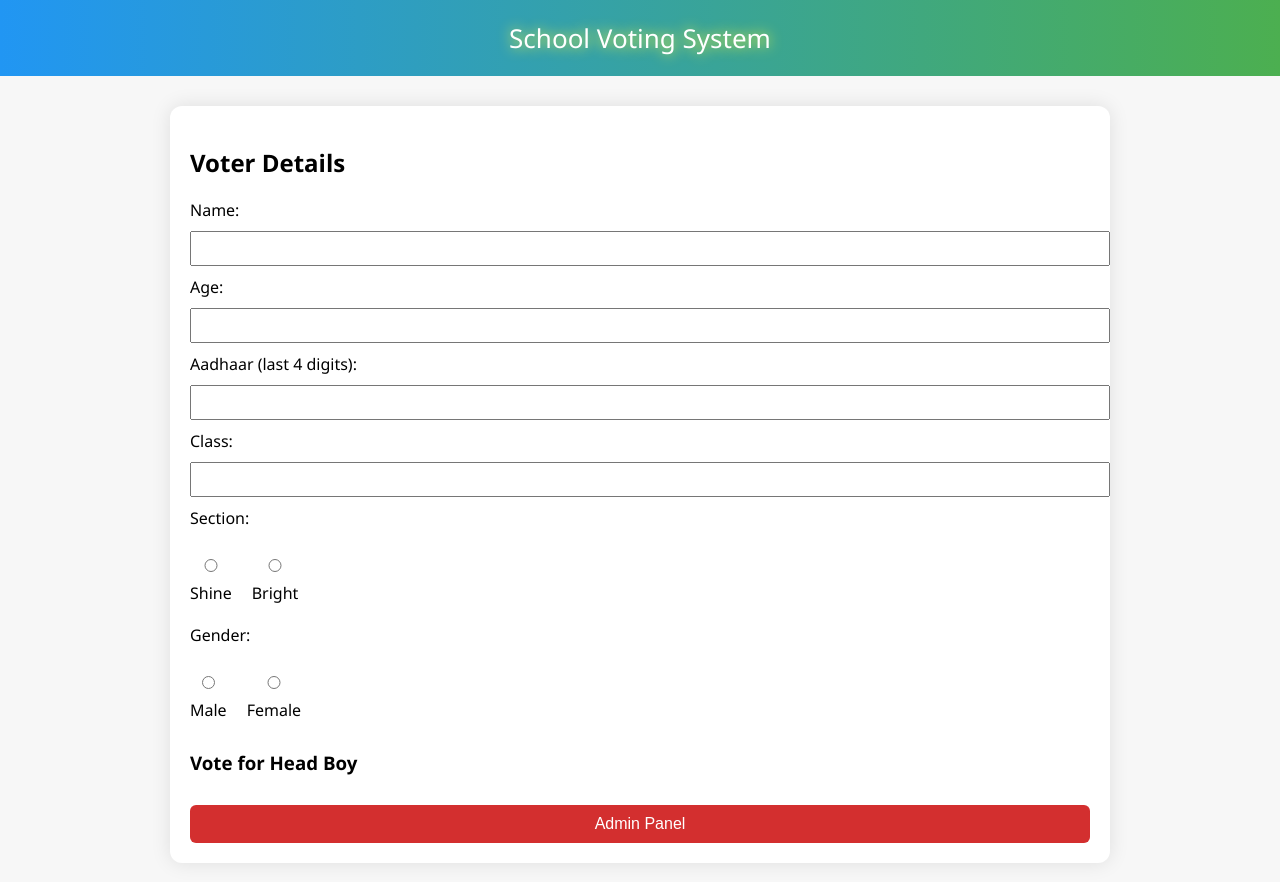
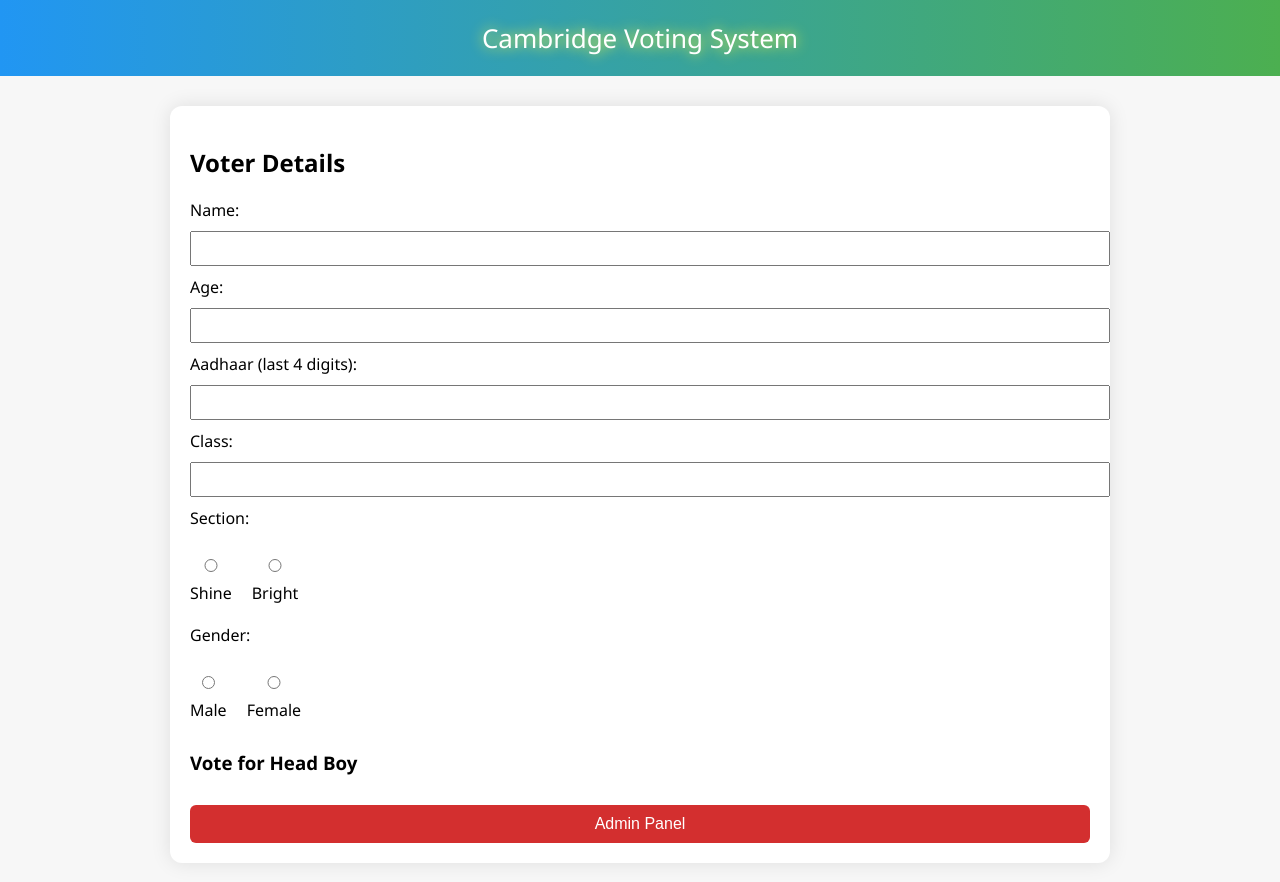
Before and after one commit to kshitiz289/voting-app, a plain HTML site: page index.html in a window 1280 px wide. Drawn offline with Linux system fonts and the light colour scheme.

Commit message:
Update index.html

```diff
--- a/index.html
+++ b/index.html
@@ -2,12 +2,12 @@
 <html lang="en">
 <head>
   <meta charset="UTF-8">
-  <title>School Voting System</title>
+  <title>Cambridge Voting System</title>
   <link rel="stylesheet" href="style.css">
 </head>
 <body>
   <script src="script.js"></script>
-  <header>School Voting System</header>
+  <header>Cambridge Voting System</header>
 
   <div class="container" id="voting-container">
     <h2>Voter Details</h2>
```
